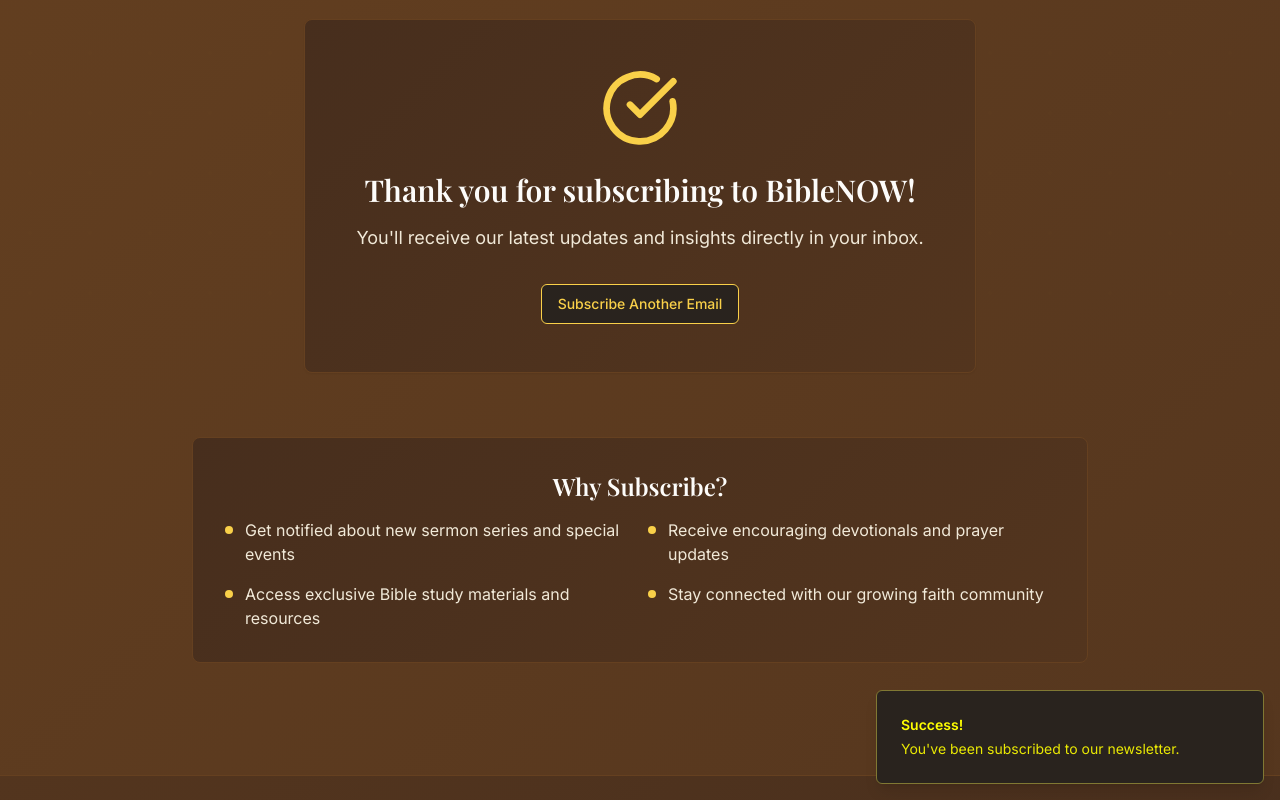
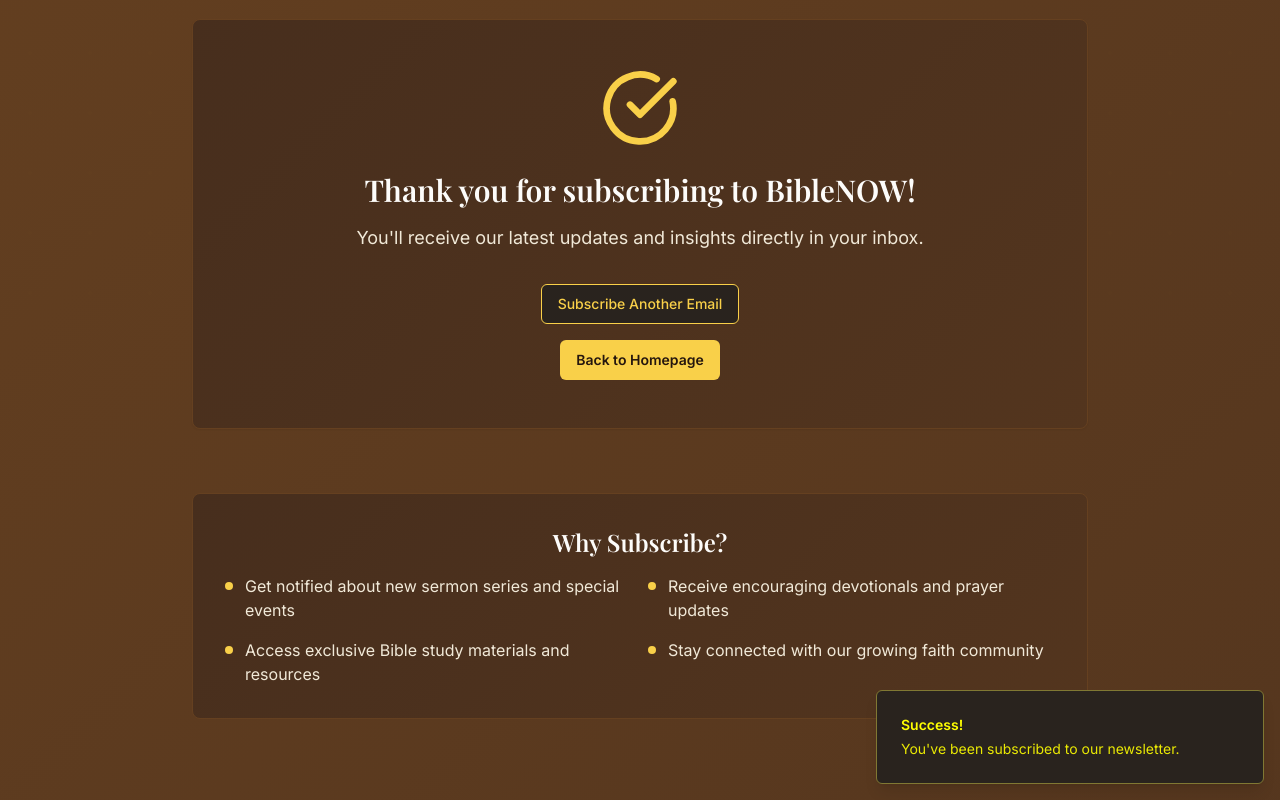
Before and after one commit to Jogbuagu11/bible-now-connect, a React (Vite) app: page / in a window 1280 px wide. Both pictures are taken after typing "name@example.com" into the empty fields and a click on the button "Subscribe". Shown: the part 457-1257 px from the top of the page. Built offline with nearby package versions, Linux system fonts and the light colour scheme.

Commit message:
Add back to homepage button
Adds a "Back to Homepage" button with a link to biblenow.io under the "Subscribe another email" button on the newsletter signup page.

```diff
--- a/src/components/NewsletterSignup.tsx
+++ b/src/components/NewsletterSignup.tsx
@@ -1,4 +1,3 @@
-
 import React, { useState } from 'react';
 import { Button } from '@/components/ui/button';
 import { Input } from '@/components/ui/input';
@@ -69,7 +68,7 @@ const NewsletterSignup = () => {
 
   if (isSubmitted) {
     return (
-      <Card className="w-full max-w-2xl mx-auto bg-gradient-card border-bible-brown-700 animate-scale-in">
+      <Card className="w-full max-w-4xl mx-auto bg-gradient-card border-bible-brown-700 animate-scale-in">
         <CardContent className="p-12 text-center">
           <CheckCircle className="w-20 h-20 text-bible-gold-400 mx-auto mb-6" />
           <h3 className="text-3xl font-semibold text-bible-beige-50 mb-4">
@@ -78,6 +77,7 @@ const NewsletterSignup = () => {
           <p className="text-lg text-bible-beige-200 mb-8">
             You'll receive our latest updates and insights directly in your inbox.
           </p>
+          <div className="space-y-4">
             <Button
               onClick={() => setIsSubmitted(false)}
               variant="outline"
@@ -85,13 +85,21 @@ const NewsletterSignup = () => {
             >
               Subscribe Another Email
             </Button>
+            <br />
+            <Button
+              asChild
+              className="bg-bible-gold-400 hover:bg-bible-gold-500 text-bible-brown-950 font-semibold"
+            >
+              <a href="https://biblenow.io">Back to Homepage</a>
+            </Button>
+          </div>
         </CardContent>
       </Card>
     );
   }
 
   return (
-    <Card className="w-full max-w-2xl mx-auto bg-gradient-card border-bible-brown-700 shadow-2xl animate-fade-in">
+    <Card className="w-full max-w-4xl mx-auto bg-gradient-card border-bible-brown-700 shadow-2xl animate-fade-in">
       <CardContent className="p-12">
         <div className="text-center mb-8">
           <Mail className="w-16 h-16 text-bible-gold-400 mx-auto mb-6" />
```
Lines whose indentation alone changed are shown as unchanged.
